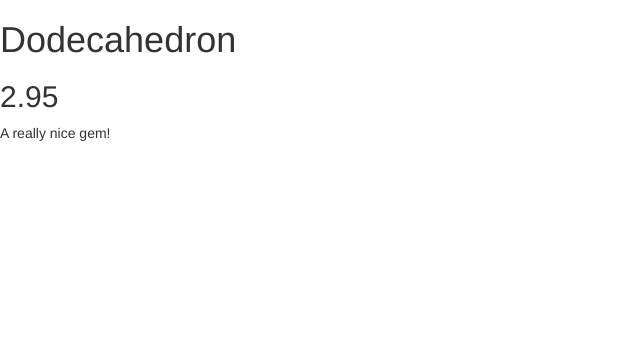
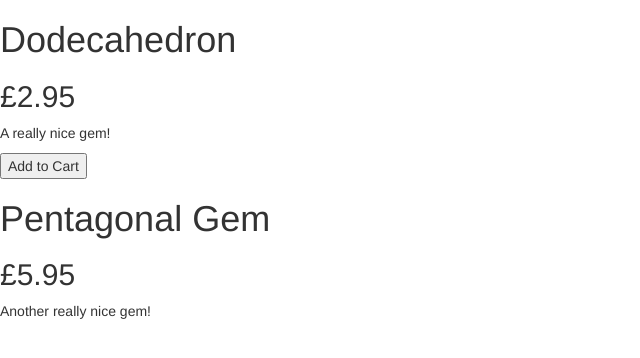
Before and after one commit to patois50/angular-examples, a website: page gem-store/index.html in a window 1280 px wide. Shown: the whole page, without its empty margins (0-640 px from the left). Drawn offline with nearby package versions, Linux system fonts and the light colour scheme.

Commit message:
Complete 1.5 Built-in Directives.

```diff
--- a/gem-store/app.js
+++ b/gem-store/app.js
@@ -1,13 +1,21 @@
-(function() {
-    var app = angular.module('store', []);
+(function () {
+  var app = angular.module('store', []);
 
-    app.controller('StoreController', function(){
-        this.product = gem;
-    });
+  app.controller('StoreController', function () {
+    this.products = gems;
+  });
 
-    var gem = {
-        name: 'Dodecahedron',
-        price: 2.95,
-        description: 'A really nice gem!'
-    }
+  var gems = [
+    {
+      name: 'Dodecahedron',
+      price: 2.95,
+      description: 'A really nice gem!',
+      canPurchase: true
+    },
+    {
+      name: 'Pentagonal Gem',
+      price: 5.95,
+      description: 'Another really nice gem!',
+      canPurchase: false
+    }]
 })();
--- a/gem-store/index.html
+++ b/gem-store/index.html
@@ -5,9 +5,12 @@
   </head>
   <body>
     <div ng-controller="StoreController as store">
-      <h1>{{store.product.name}}</h1>
-      <h2>{{store.product.price}}</h2>
-      <p>{{store.product.description}}</p>
+      <div ng-repeat="product in store.products">
+        <h1> {{product.name}} </h1>
+        <h2> £{{product.price}} </h2>
+        <p> {{product.description}} </p>
+        <button ng-show="product.canPurchase"> Add to Cart </button>
+      </div>
     </div>
     <script type="text/javascript" src="node_modules/angular/angular.min.js"></script>
     <script type="text/javascript" src="app.js"></script>
```
